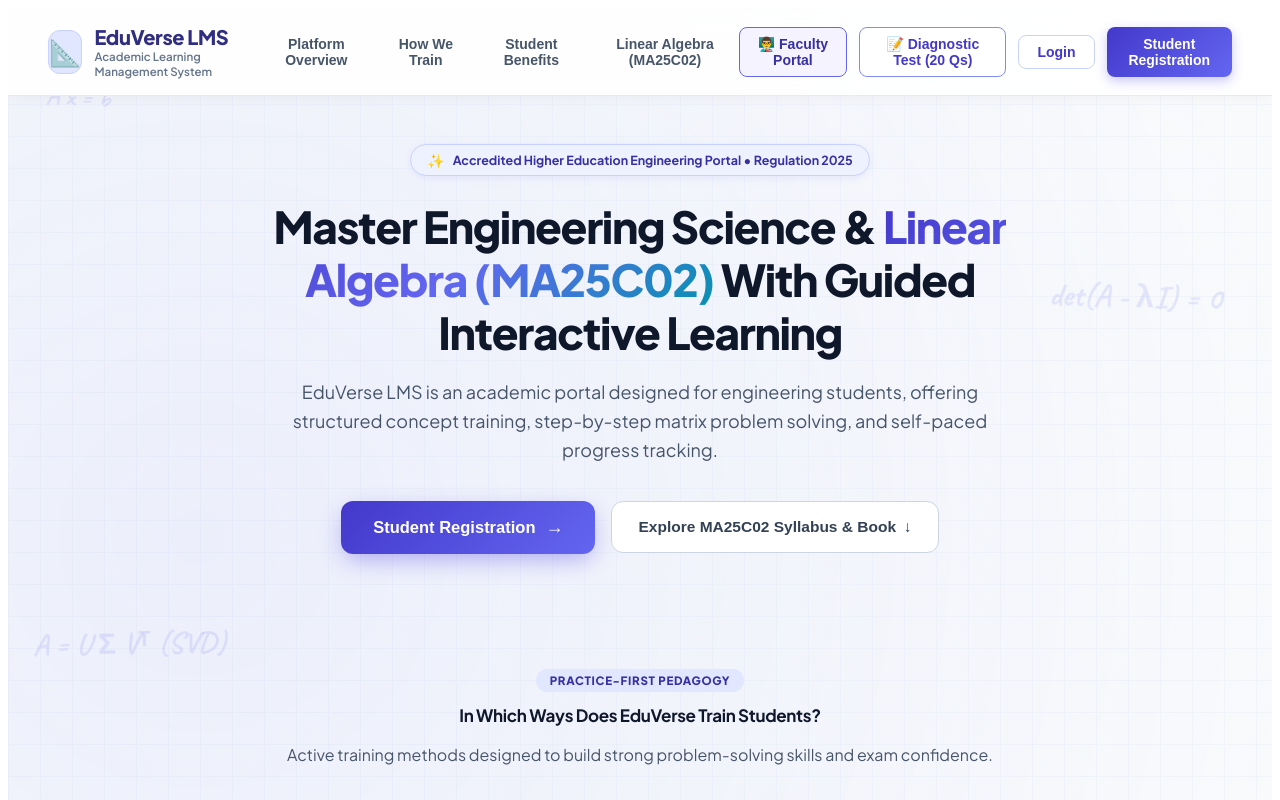
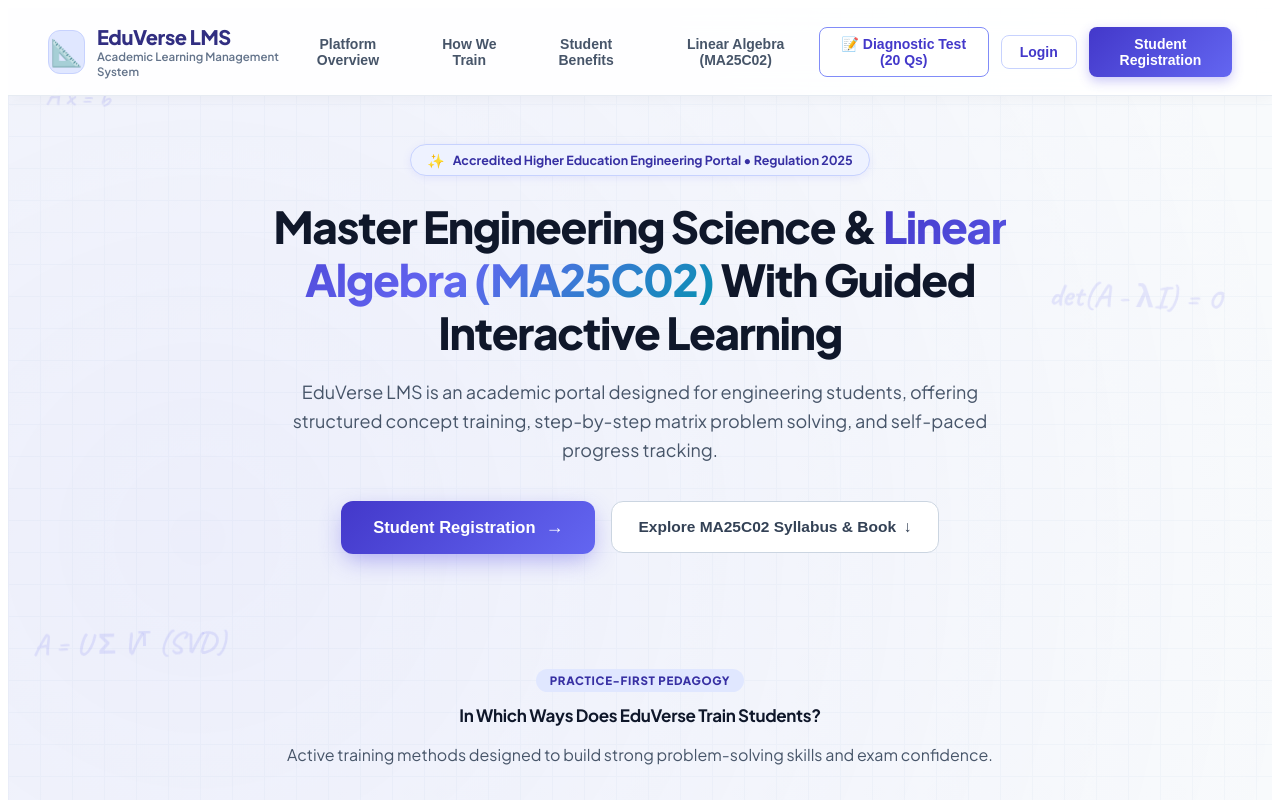
Before and after one commit to lmsprojectsmit/LMS-Project, a React (Vite) app in the folder frontend/: page / in a window 1280 px wide. Shown: the top 800 px of the page. Built offline with nearby package versions, Linux system fonts and the light colour scheme.

Commit message:
Remove Faculty Portal button from platform overview header

```diff
--- a/frontend/Home.jsx
+++ b/frontend/Home.jsx
@@ -46,14 +46,6 @@
         </nav>
 
         <div className="nav-buttons">
-          <button
-            type="button"
-            className="nav-btn-secondary"
-            onClick={() => onNavigate("faculty")}
-            style={{ borderColor: "#6366f1", color: "#3730a3", fontWeight: "700", background: "#f5f3ff" }}
-          >
-            👨‍🏫 Faculty Portal
-          </button>
           <button
             type="button"
             className="nav-btn-secondary"
```
